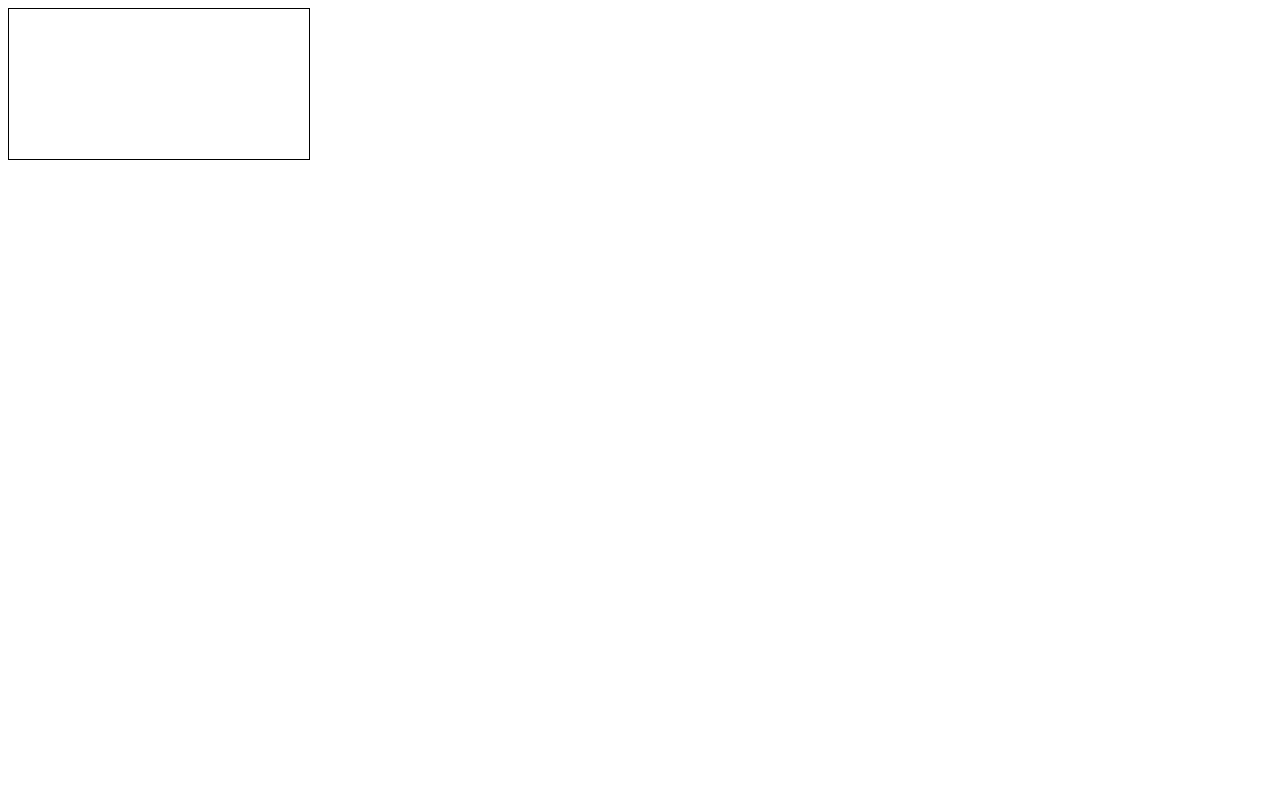
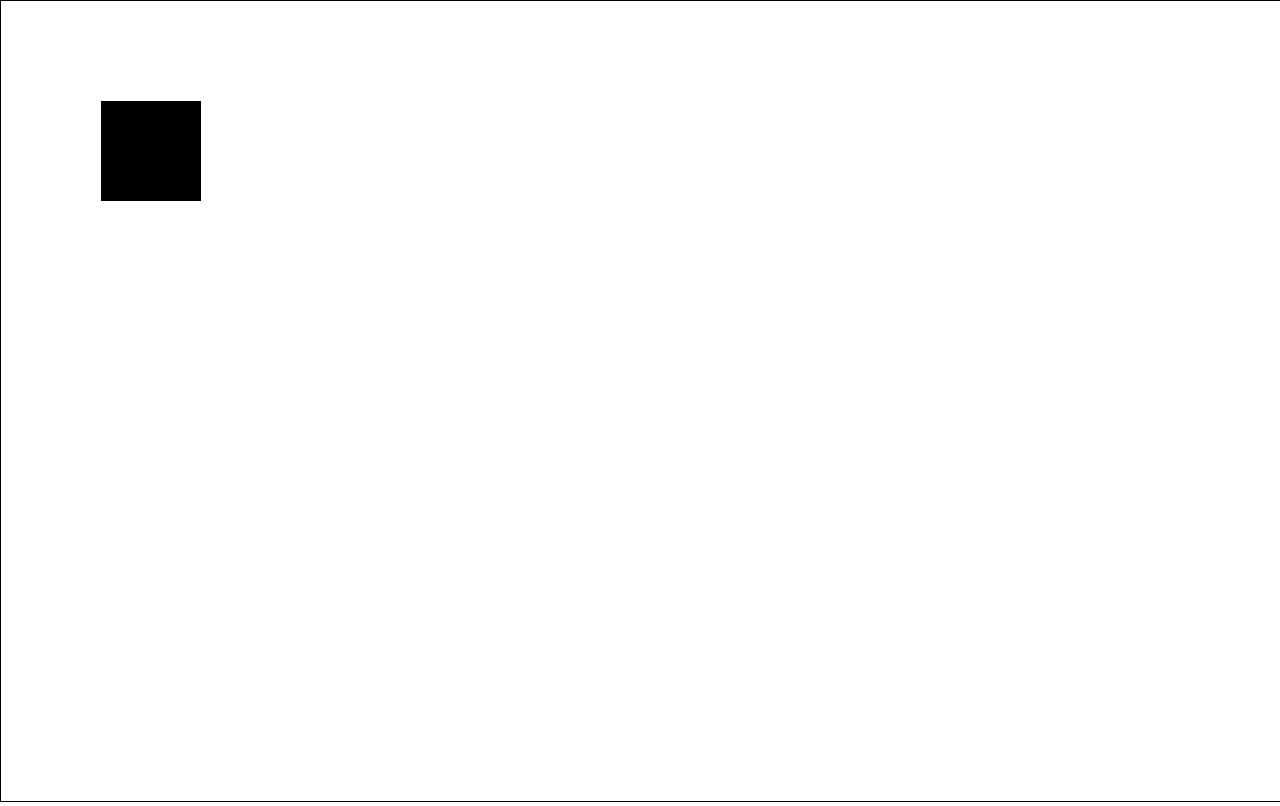
Before and after one commit to DmitriyIshchenko/canvas-playground, a website built with Vite: page yt-tutorial/index.html in a window 1280 px wide. Built offline with nearby package versions, Linux system fonts and the light colour scheme.

Commit message:
feat: create canvas

```diff
--- a/yt-tutorial/main.js
+++ b/yt-tutorial/main.js
@@ -1 +1,10 @@
 import "./style.css";
+
+const canvas = document.getElementById("canvas");
+
+canvas.width = window.innerWidth;
+canvas.height = window.innerHeight;
+
+const c = canvas.getContext("2d");
+
+c.fillRect(100, 100, 100, 100);
--- a/yt-tutorial/style.css
+++ b/yt-tutorial/style.css
@@ -1,3 +1,10 @@
+*,
+*::after,
+*::before,
+body {
+  margin: 0;
+}
+
 #canvas {
   border: 1px solid black;
 }
```
